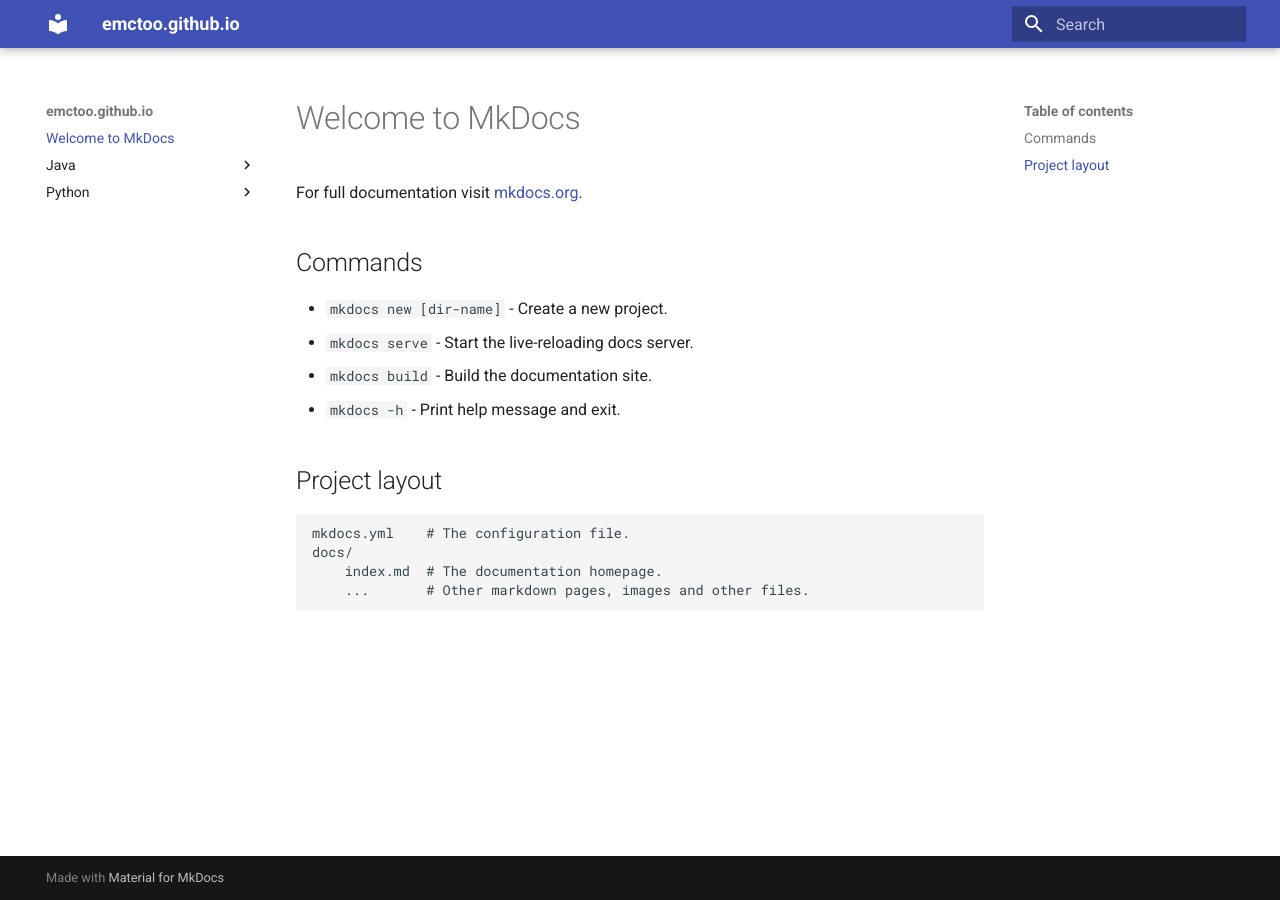
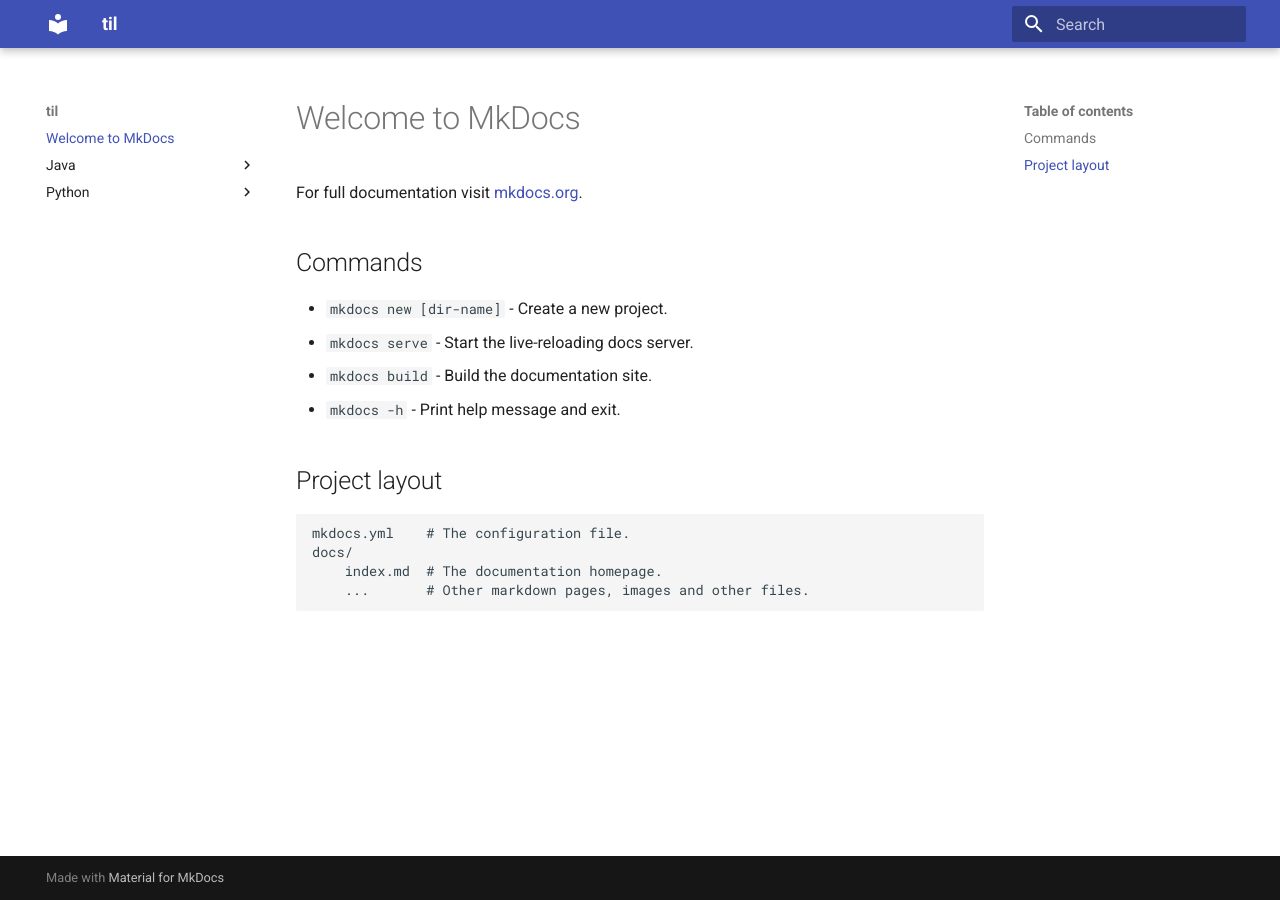
Before and after one commit to emctoo/emctoo.github.io, an MkDocs documentation site: the page built from docs/index.md, in a window 1280 px wide. Built offline with MkDocs 1.6.1 and Material for MkDocs 9.7.7, drawn with Linux system fonts in a browser that asks for light colours.

Commit message:
change site name

```diff
--- a/mkdocs.yml
+++ b/mkdocs.yml
@@ -1,3 +1,3 @@
-site_name: emctoo.github.io
+site_name: til
 theme:
     name: material
```
